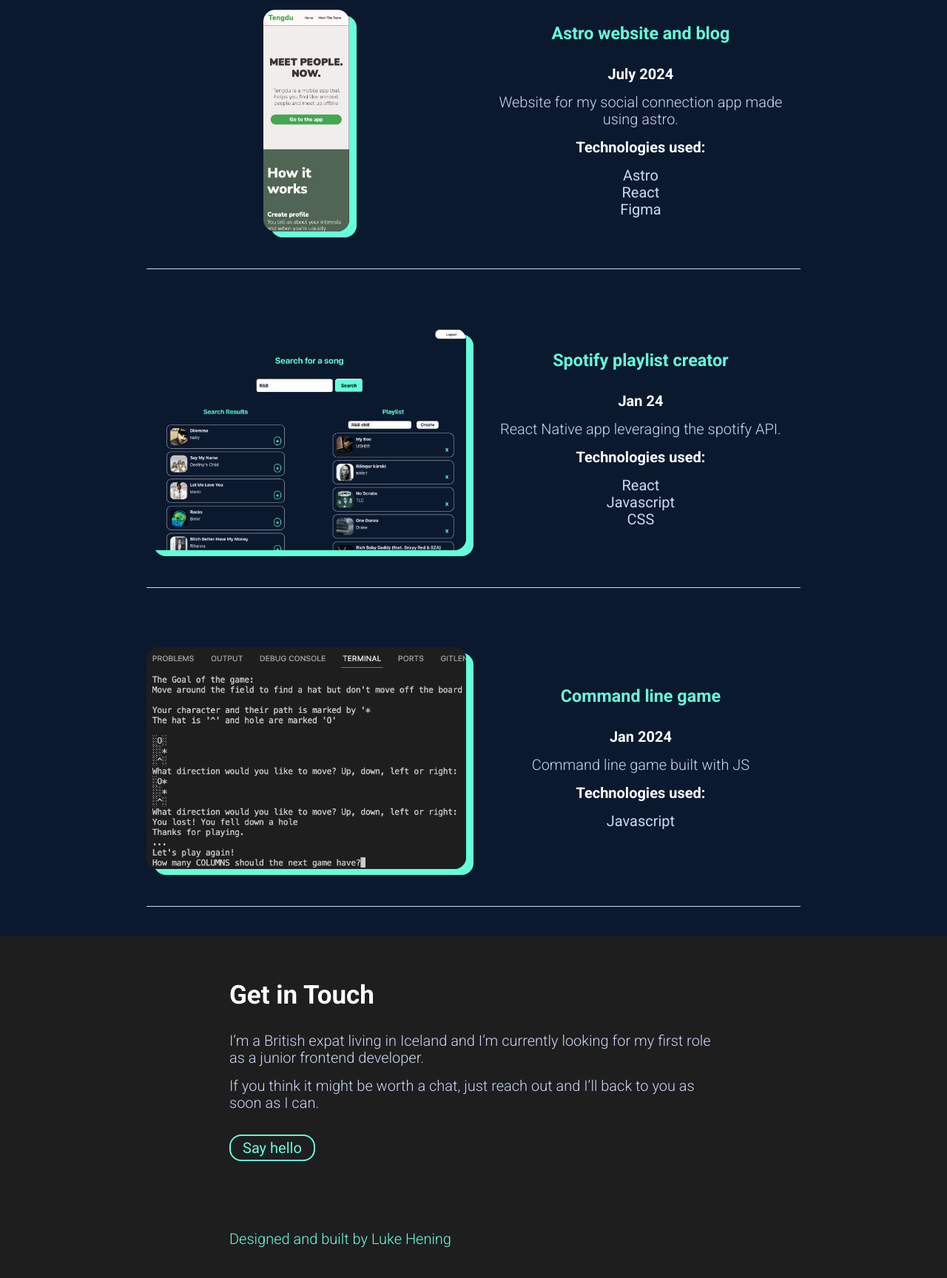
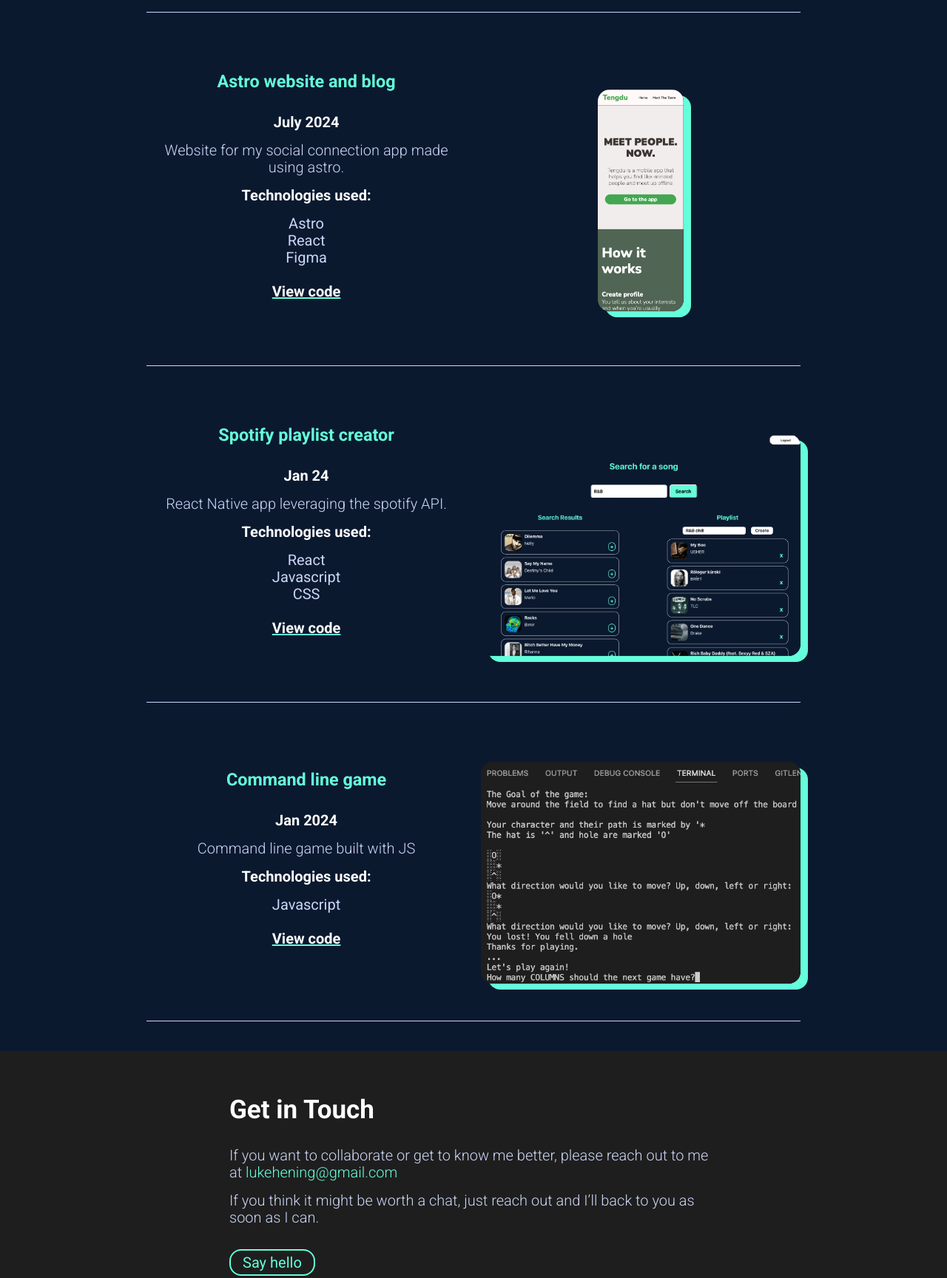
Before and after one commit to utlandingur/utlandingur.github.io, a plain HTML site: page index.html in a window 1280 px wide. Shown: the part 2247-3975 px from the top of the page at 74% size. Drawn offline with Linux system fonts and the light colour scheme.

Commit message:
add code repo links

```diff
--- a/index.html
+++ b/index.html
@@ -102,15 +102,15 @@
                             <li>Firebase</li>
                             <li>Figma</li>
                         </ul>
+                        <a href="https://github.com/utlandingur/tengdu-public" target="_blank" class="view-code"><p class="bold">View code</p></a>
+
                     </div>
                     <div class="image-container">
-                        <a href="https://github.com/utlandingur/tengdu-public" target="_blank"><img src="./Resources/Images/Tengdu app.png" alt="Screenshot of Tengdu website"></a>
+                        <img src="./Resources/Images/Tengdu app.png" alt="Screenshot of Tengdu website" />
                     </div>
                 </article>
+
                 <article class="y-container project">
-                    <div class="image-container">
-                        <a href="https://github.com/utlandingur/tengdu-website-public" target="_blank"><img src="./Resources/Images/Tengdu website.png" alt="Screenshot of Tengdu website"></a>
-                    </div>
                     <div class="project-info-container">
                         <h3 class="highlight">Astro website and blog</h3>
                         <p class="bold">July 2024</p>
@@ -121,12 +121,14 @@
                             <li>React</li>
                             <li>Figma</li>
                         </ul>
+                        <a href="https://github.com/utlandingur/tengdu-website-public" target="_blank" class="view-code"><p class="bold">View code</p></a>
+                    </div>
+                    <div class="image-container">
+                        <img src="./Resources/Images/Tengdu website.png" alt="Screenshot of Tengdu website" />
                     </div>
                 </article>
+
                 <article class="y-container project">
-                    <div class="image-container">
-                        <a href="https://github.com/utlandingur/jammming" target="_blank"><img src="./Resources/Images/Spotify app.png" alt="Screenshot of Tengdu website"></a>
-                    </div>
                     <div class="project-info-container">
                         <h3 class="highlight">Spotify playlist creator</h3>
                         <p class="bold">Jan 24</p>
@@ -137,12 +139,14 @@
                             <li>Javascript</li>
                             <li>CSS</li>
                         </ul>
+                        <a href="https://github.com/utlandingur/jammming" target="_blank" class="view-code"><p class="bold">View code</p></a>
+                    </div>
+                    <div class="image-container">
+                        <a href="https://github.com/utlandingur/jammming" target="_blank"><img src="./Resources/Images/Spotify app.png" alt="Screenshot of Tengdu website"></a>
                     </div>
                 </article>
+
                 <article class="y-container project">
-                    <div class="image-container">
-                        <a href="https://github.com/utlandingur/findTheHat" target="_blank"><img src="./Resources/Images/Command line game.png" alt="Screenshot of Tengdu website"></a>
-                    </div>
                     <div class="project-info-container">
                         <h3 class="highlight">Command line game</h3>
                         <p class="bold">Jan 2024</p>
@@ -152,7 +156,13 @@
                         <ul>
                             <li>Javascript</li>
                         </ul>
+                        <a href="https://github.com/utlandingur/findTheHat" target="_blank" class="view-code"><p class="bold">View code</p></a>
+
                     </div>
+                    <div class="image-container">
+                        <img src="./Resources/Images/Command line game.png" alt="Screenshot of Tengdu website" />
+                    </div>
+
                 </article>
 
             </div>
@@ -162,7 +172,7 @@
             <div id="get-in-touch-container">
 
                 <h2>Get in Touch</h2>
-                <p>I’m a British expat living in Iceland and I’m currently looking for my first role as a junior frontend developer.</p>
+                <p>If you want to collaborate or get to know me better, please reach out to me at <a href="mailto:lukehening@gmail.com" class="highlight">lukehening@gmail.com</a></p>
                 <p>If you think it might be worth a chat, just reach out and I’ll back to you as soon as I can.</p>
                 <br>
                 <a href="mailto:lukehening@gmail.com" class="say-hello-button">Say hello</a>
--- a/style.css
+++ b/style.css
@@ -73,14 +73,14 @@
     font-weight: 400;
 }
 
+a {
+    text-decoration: none;
+}
+
 p {
     color: #ccd6f6;
     margin-bottom: 0.75rem;
     font-weight: 300;
-}
-
-a {
-    text-decoration: none;
 }
 
 li {
@@ -345,6 +345,12 @@
     list-style: none;
 }
 
+a.view-code {
+    padding: 1rem;
+    font-size: 1rem;
+    text-decoration: underline;
+}
+
 @media screen and (min-width: 800px) {
     /* #projects-container{
         align-items: center;
```
